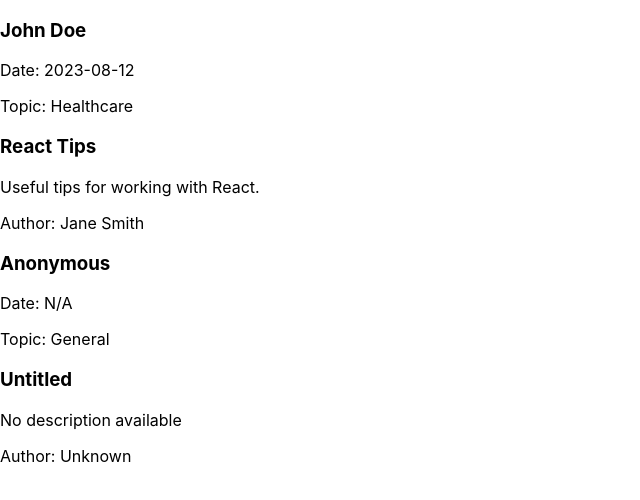
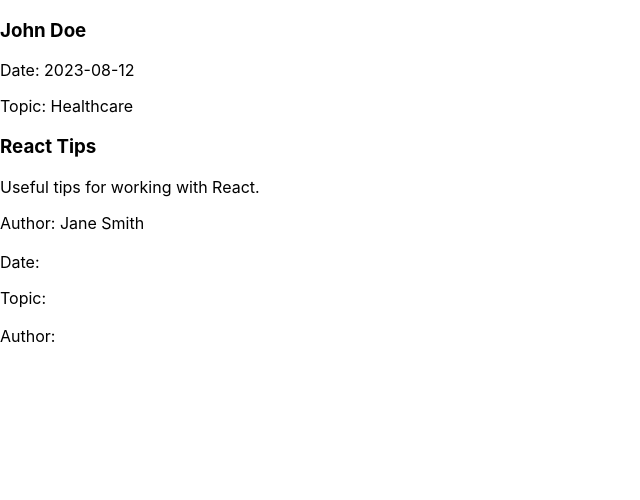
Before and after one commit to thefullstacktrainer/consultation_and_content_sharing_app, a React (Create React App) app: page / in a window 1280 px wide. Shown: the top 500 px of the page, without its empty margins (0-640 px from the left). Built offline with nearby package versions, Linux system fonts and the light colour scheme.

Commit message:
Props validation

```diff
--- a/src/components/ConsultationCard.js
+++ b/src/components/ConsultationCard.js
@@ -1,4 +1,5 @@
 import React from 'react';
+import PropTypes from 'prop-types';
 
 const ConsultationCard = ({ userName, consultationDate, topic }) => {
     return (
@@ -10,11 +11,11 @@
     );
 };
 
-// Default props
-ConsultationCard.defaultProps = {
-    userName: 'Anonymous',
-    consultationDate: 'N/A',
-    topic: 'General'
+// Prop types validation
+ConsultationCard.propTypes = {
+    userName: PropTypes.string.isRequired,
+    consultationDate: PropTypes.string.isRequired,
+    topic: PropTypes.string.isRequired
 };
 
 export default ConsultationCard;
--- a/src/components/ContentCard.js
+++ b/src/components/ContentCard.js
@@ -1,4 +1,5 @@
 import React from 'react';
+import PropTypes from 'prop-types';
 
 const ContentCard = ({ title, description, author }) => {
     return (
@@ -10,11 +11,11 @@
     );
 };
 
-// Default props
-ContentCard.defaultProps = {
-    title: 'Untitled',
-    description: 'No description available',
-    author: 'Unknown'
+// Prop types validation
+ContentCard.propTypes = {
+    title: PropTypes.string.isRequired,
+    description: PropTypes.string.isRequired,
+    author: PropTypes.string.isRequired
 };
 
 export default ContentCard;
```
